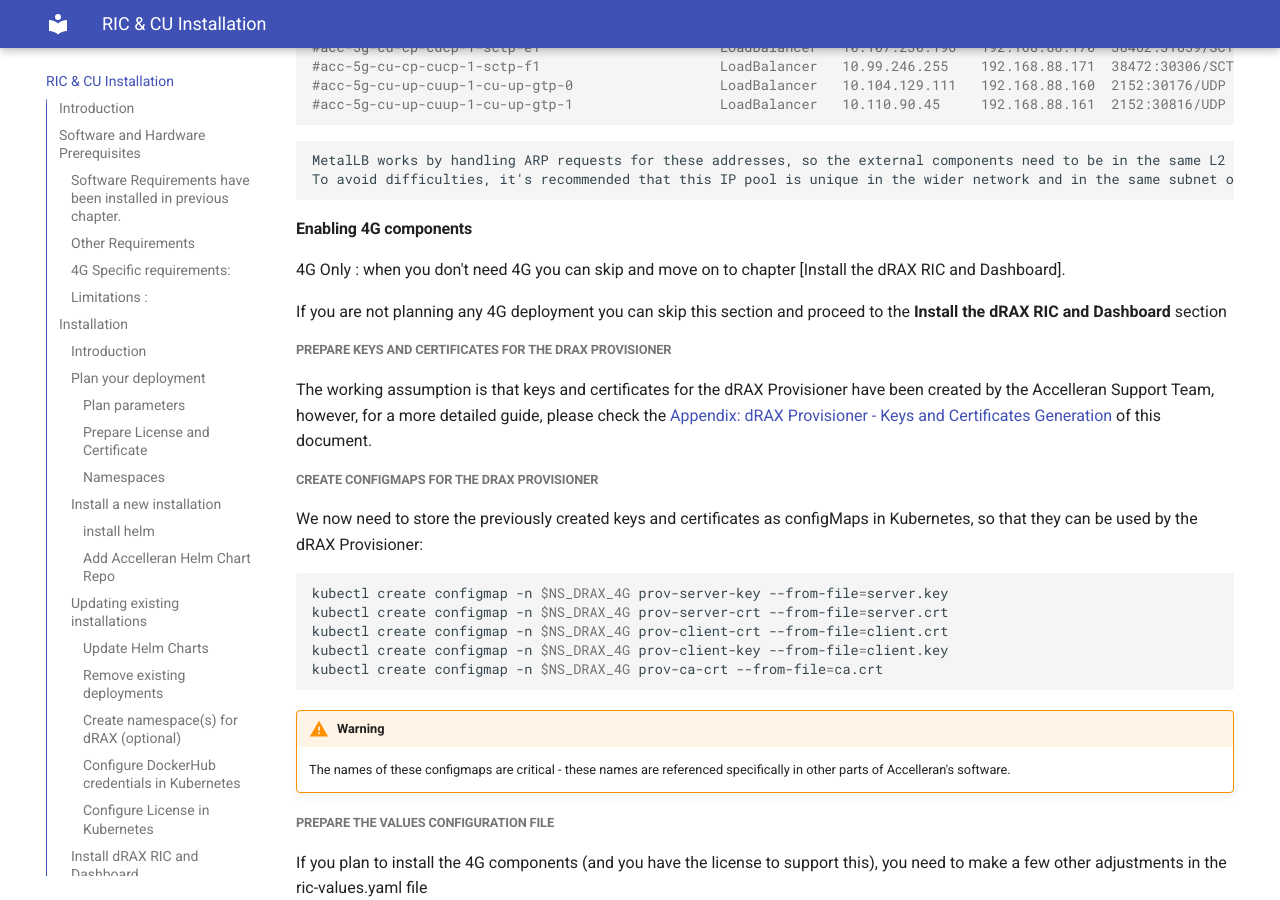
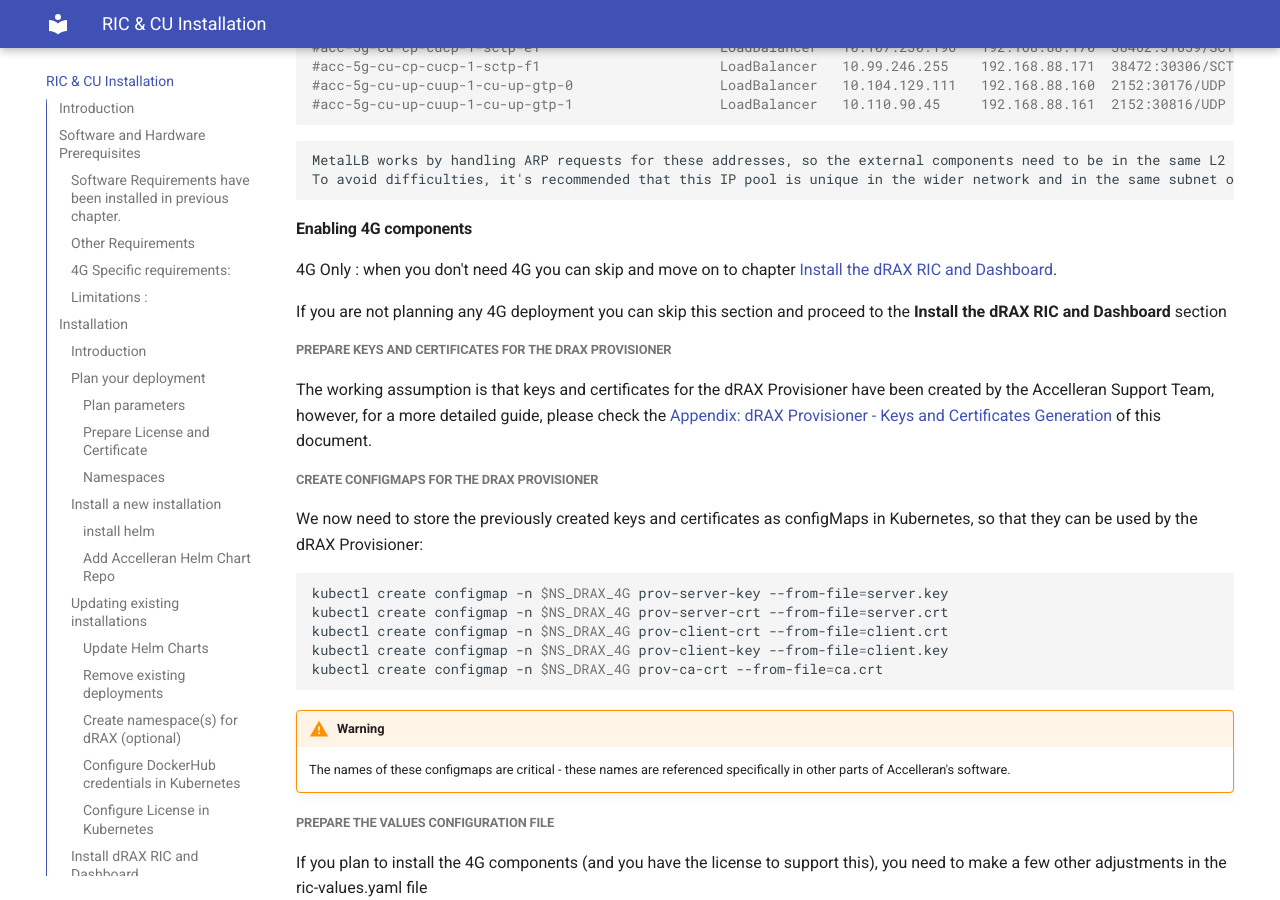
Before and after one commit to accelleran/drax-docs, an MkDocs documentation site: the page built from docs/drax-install/index.md, in a window 1280 px wide and 900 px high, scrolled down 7648 px. Built offline with MkDocs 1.6.1 and Material for MkDocs 9.7.7, drawn with Linux system fonts in a browser that asks for light colours; the version menu is left out; part of the change alters nothing that is shown.

```diff
--- a/docs/drax-install/index.md
+++ b/docs/drax-install/index.md
@@ -334,7 +334,7 @@ kubectl get services
     To avoid difficulties, it's recommended that this IP pool is unique in the wider network and in the same subnet of your Kubernetes Node
 
 #### Enabling 4G components
-4G Only : when you don't need 4G you can skip and move on to chapter [Install the dRAX RIC and Dashboard].
+4G Only : when you don't need 4G you can skip and move on to chapter [Install the dRAX RIC and Dashboard](#Install the dRAX RIC and Dashboard).
 
 If you are not planning any 4G deployment you can skip this section and proceed to the **Install the dRAX RIC and Dashboard** section
 
```
